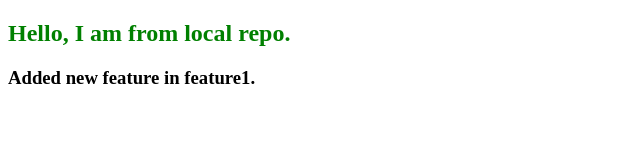
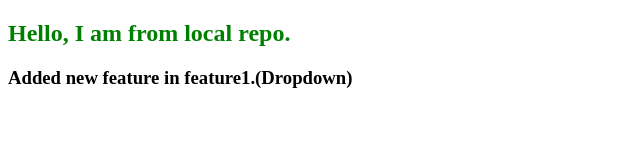
Before and after one commit to dawatamng90/local-repo, a plain HTML site: page index.html in a window 1280 px wide. Shown: the whole page, without its empty margins (0-640 px from the left). Drawn offline with Linux system fonts and the light colour scheme.

```diff
--- a/index.html
+++ b/index.html
@@ -10,7 +10,7 @@
 
 <body>
     <h2>Hello, I am from local repo.</h2>
-    <h3>Added new feature in feature1.</h3>
+    <h3>Added new feature in feature1.(Dropdown)</h3>
 </body>
 
 </html>
```
